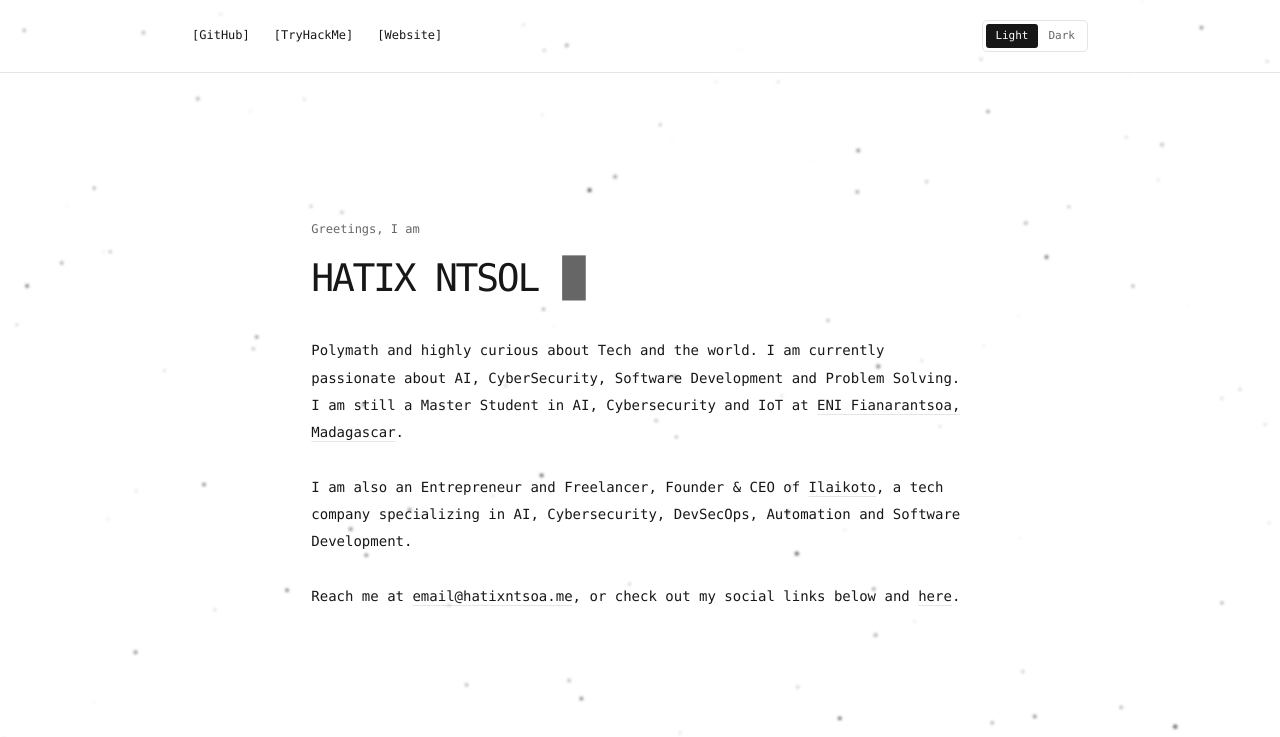
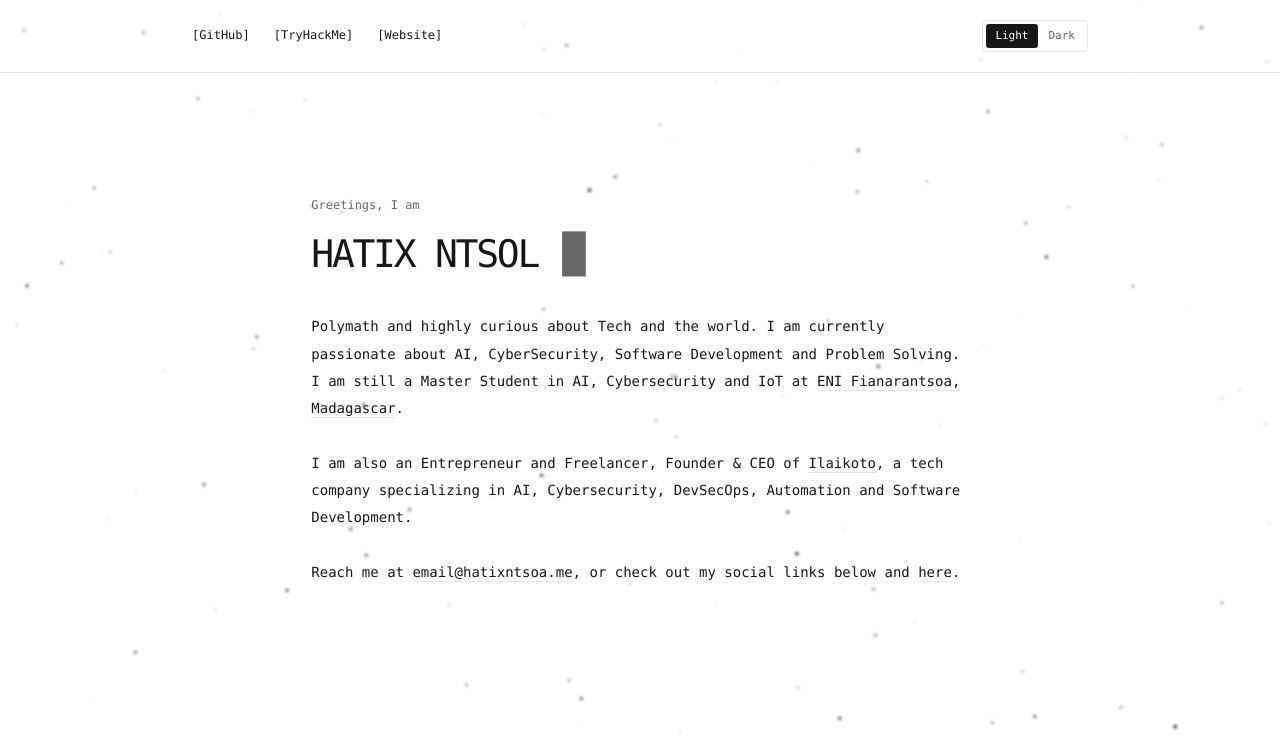
Before and after one commit to hatixntsoa/website, a plain HTML site: page index.html in a window 1280 px wide. Shown: the top 737 px of the page. Drawn offline with Linux system fonts and the light colour scheme; a web font is replaced by a local one.

Commit message:
fix: lift profile panel slightly above center on desktop

```diff
--- a/styles/style.css
+++ b/styles/style.css
@@ -201,7 +201,8 @@ a:hover {
   width: min(100%, 960px);
   margin: 0 auto;
   /* padding: 64px 32px 0; */
-  padding: clamp(20px, 6vh, 64px) 32px 0;
+  /* padding: clamp(20px, 6vh, 64px) 32px 0; */
+  padding: 0 32px 0;
 }
 
 .profile-greeting {
```
